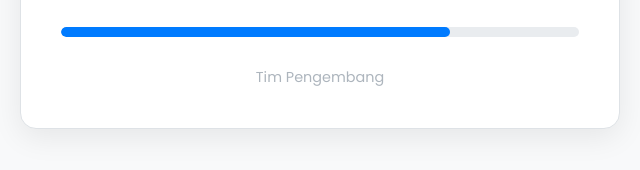
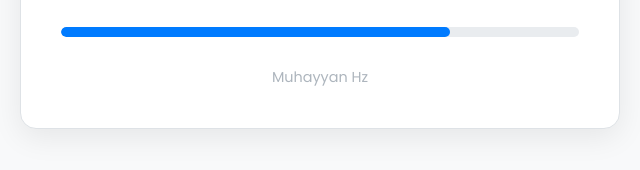
Before and after one commit to muhayyanhz/cetakvoucherruijie, a plain HTML site: page index.html in a window 1280 px wide. Shown: the part 556-726 px from the top of the page, 320-960 px from the left. Drawn offline with Linux system fonts and the light colour scheme.

Commit message:
Update index.html

```diff
--- a/index.html
+++ b/index.html
@@ -110,7 +110,7 @@
             <div class="progress"></div>
         </div>
         <div class="footer-note">
-            Tim Pengembang
+            Muhayyan Hz
         </div>
     </div>
 </body>
```
